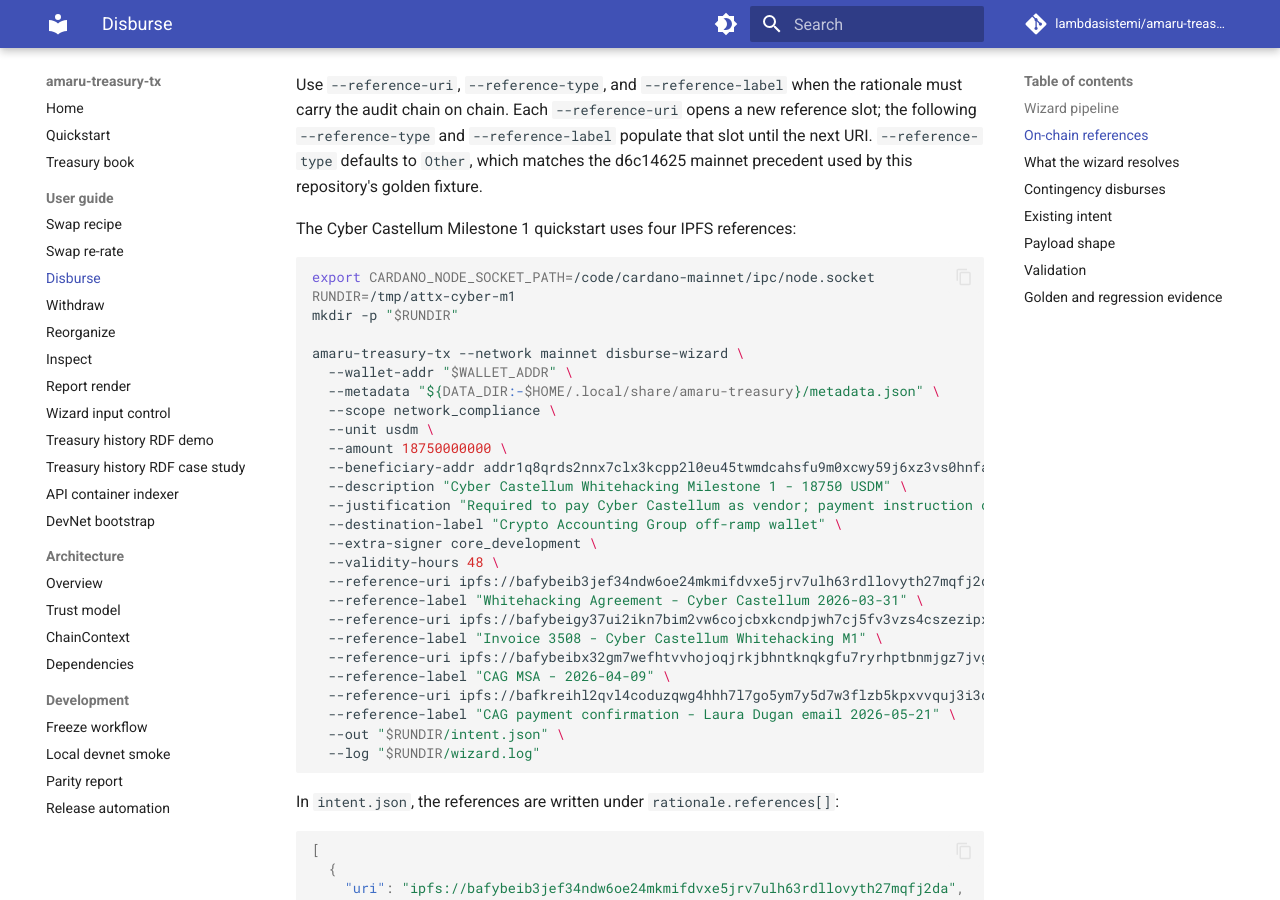
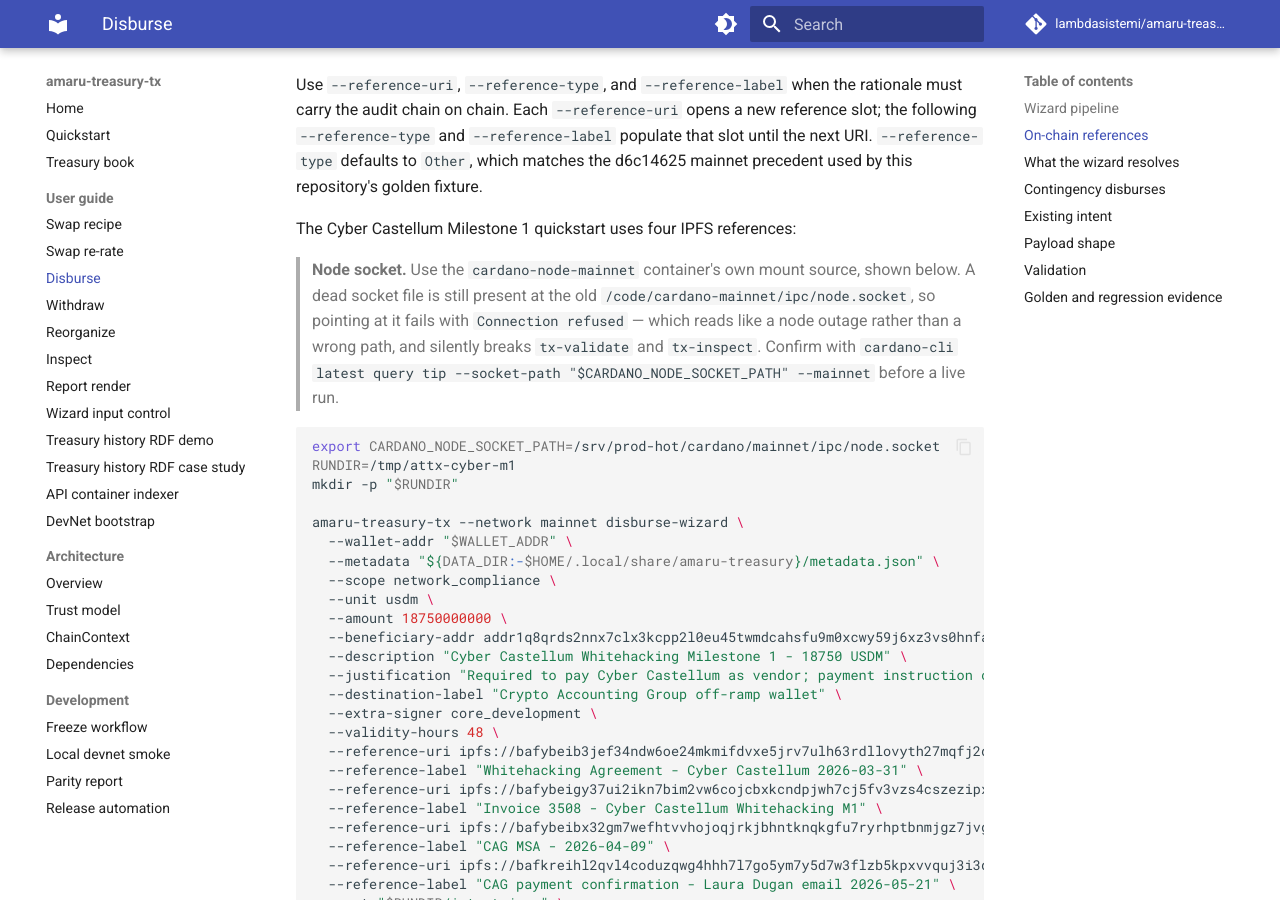
Before and after one commit to lambdasistemi/amaru-treasury-tx, an MkDocs documentation site: the page built from docs/disburse.md, in a window 1280 px wide and 900 px high, scrolled down 1067 px. Built offline with MkDocs 1.6.1 and Material for MkDocs 9.7.7, drawn with Linux system fonts in a browser that asks for light colours; comment, search, counter and statistics services are not loaded.

Commit message:
docs: correct the mainnet node socket path
/code/cardano-mainnet/ipc/node.socket is a dead socket file left from
2026-08-19. Because the file still exists, pointing at it fails with
'Connection refused' rather than 'no such file', which reads as a node
outage instead of a wrong path - it silently broke tx-validate and
tx-inspect during a live operator session on 2026-08-28 while the node
was healthy and 100% synced.

The live path is the cardano-node-mainnet container's mount source,
/srv/prod-hot/cardano/mainnet/ipc/node.socket, which is canonical and
survives restarts.

````diff
--- a/docs/disburse.md
+++ b/docs/disburse.md
@@ -59,8 +59,17 @@ fixture.
 
 The Cyber Castellum Milestone 1 quickstart uses four IPFS references:
 
+> **Node socket.** Use the `cardano-node-mainnet` container's own mount
+> source, shown below. A dead socket file is still present at the old
+> `/code/cardano-mainnet/ipc/node.socket`, so pointing at it fails with
+> `Connection refused` — which reads like a node outage rather than a
+> wrong path, and silently breaks `tx-validate` and `tx-inspect`.
+> Confirm with
+> `cardano-cli latest query tip --socket-path "$CARDANO_NODE_SOCKET_PATH" --mainnet`
+> before a live run.
+
 ```bash
-export CARDANO_NODE_SOCKET_PATH=/code/cardano-mainnet/ipc/node.socket
+export CARDANO_NODE_SOCKET_PATH=/srv/prod-hot/cardano/mainnet/ipc/node.socket
 RUNDIR=/tmp/attx-cyber-m1
 mkdir -p "$RUNDIR"
 
````
Also changed, not shown: docs/parity.md (+3 -3 lines).
